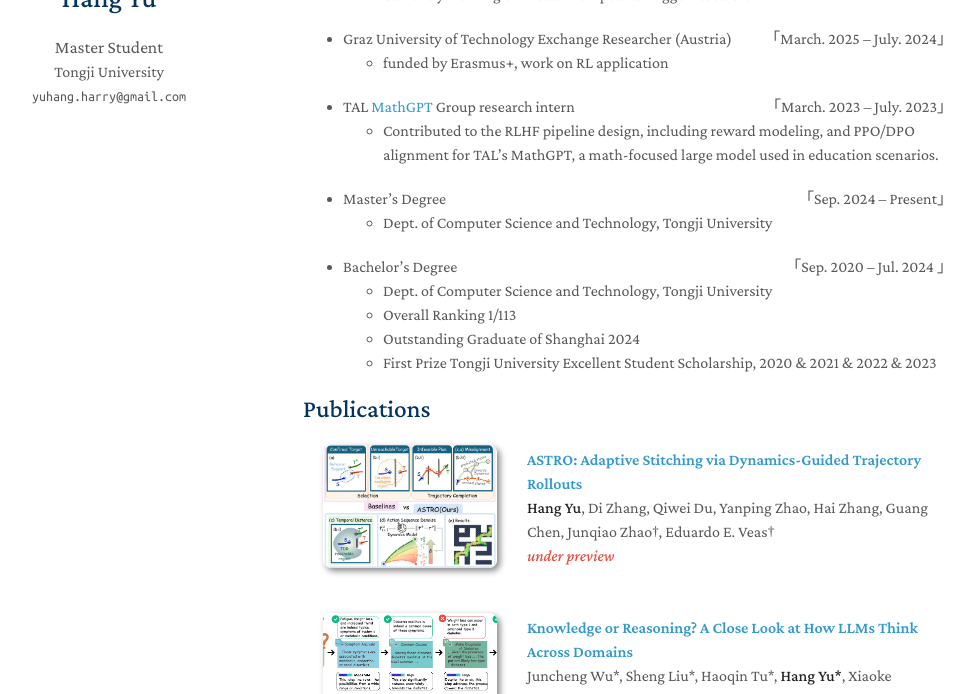
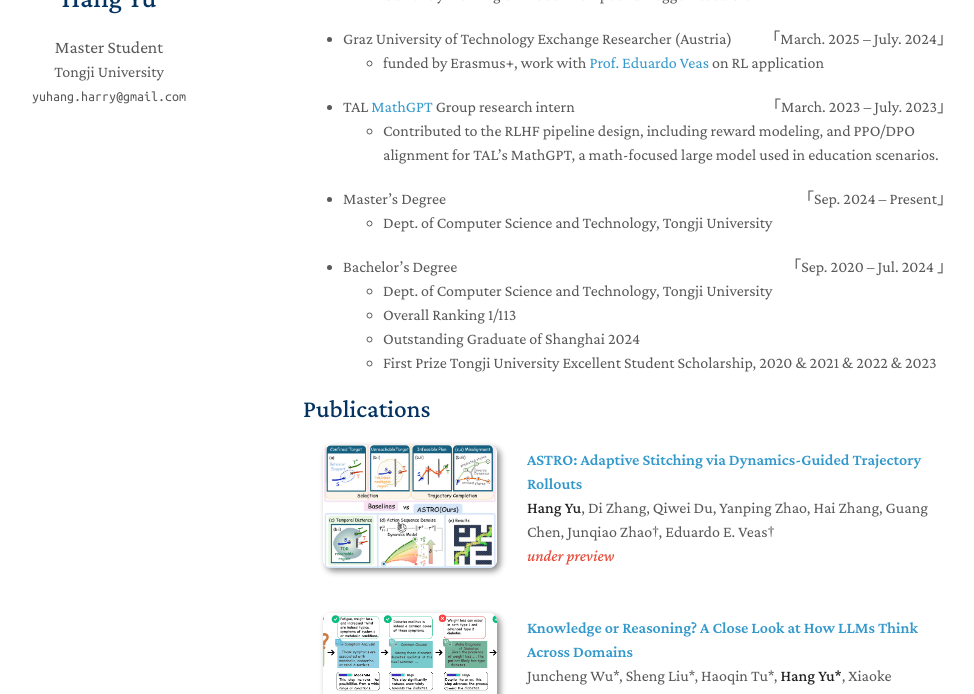
Before and after one commit to yuhang-harry/yuhang-harry.github.io, a Jekyll site: the page built from index.md, in a window 1280 px wide and 900 px high, scrolled down 309 px, cut to the strip 206-900 px from the top of the window. Shown: the whole strip, without its empty margins (167-1141 px from the left). Built offline with Jekyll 4.4.1, drawn with Linux system fonts in a browser that asks for light colours; a style sheet for code colours, icons or effects is not loaded.

Commit message:
add Eduardo

```diff
--- a/index.md
+++ b/index.md
@@ -19,7 +19,7 @@ I am a first-year master's student at Tongji University supervised by [Prof.Junq
     - Involved in algorithm design and optimization for Vision-Language-Action (VLA) models, with deployment on real-world robotic systems.
     - Currently working on Visual Prompt and Dagger research.
 - Graz University of Technology Exchange Researcher (Austria) <span style="float: right;">「March. 2025 -- July. 2024」</span>
-    - funded by Erasmus+, work on RL application
+    - funded by Erasmus+, work with [Prof. Eduardo Veas](https://eduveas.github.io/) on RL application
 - TAL [MathGPT](https://www.mathgpt.com/) Group research intern <span style="float: right;">「March. 2023 -- July. 2023」</span>
     - Contributed to the RLHF pipeline design, including reward modeling, and PPO/DPO alignment for TAL’s MathGPT, a math-focused large model used in education scenarios.
 - Master's Degree <span style="float: right;">「Sep. 2024 -- Present」</span>
```
